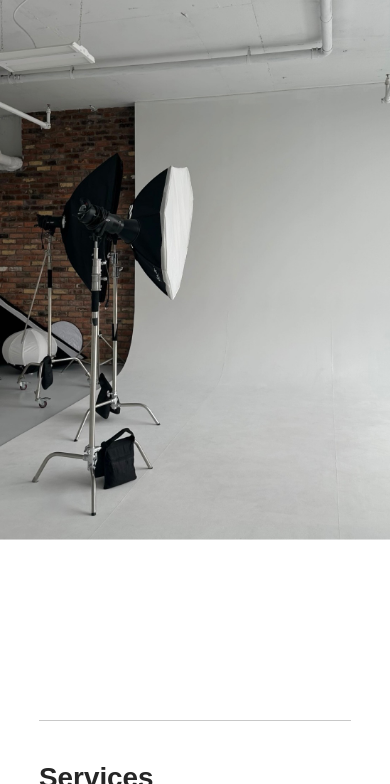
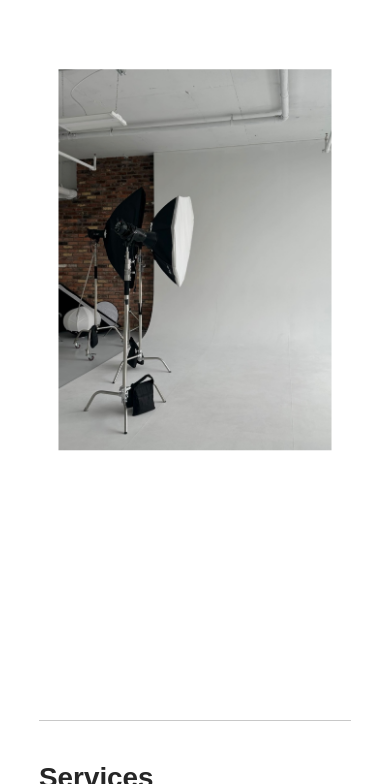
Before and after one commit to mansi-mistry/tsb, a plain HTML site: page index.html in a window 390 px wide. Shown: the part 316-1100 px from the top of the page. Drawn offline with nearby package versions, Linux system fonts and the light colour scheme; a web font is replaced by a local one.

Commit message:
Update styles.css

```diff
--- a/styles.css
+++ b/styles.css
@@ -54,7 +54,7 @@ h1 {
 
 @media (max-width: 768px) {
     .intro-img {
-        width: 400px;  /* mobile */
+        width: 70%;  /* mobile */
     }
 }
 
```
